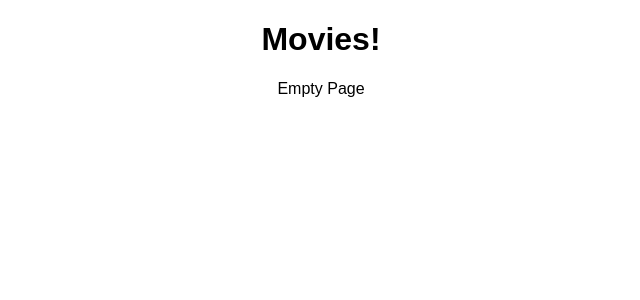
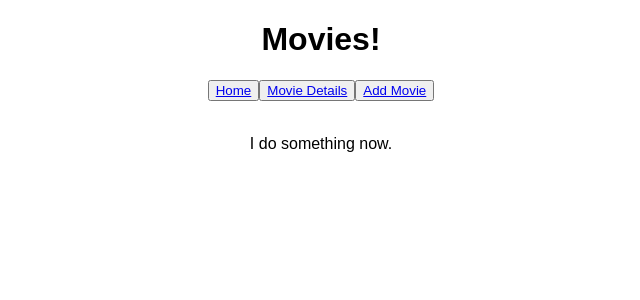
Before and after one commit to ChrisJo93/redux-movie-saga, a React (Create React App) app: page / in a window 1280 px wide. Shown: the top 300 px of the page, without its empty margins (319-959 px from the left). Built offline with nearby package versions, Linux system fonts and the light colour scheme.

Commit message:
links established, homepage router established

```diff
--- a/src/components/App/App.js
+++ b/src/components/App/App.js
@@ -1,5 +1,6 @@
 import React, { Component } from 'react';
-import {HashRouter as Router, Route} from 'react-router-dom';
+import { HashRouter as Router, Route, Link } from 'react-router-dom';
+import HomePage from '../Home/HomePage';
 import './App.css';
 
 class App extends Component {
@@ -9,9 +10,24 @@ class App extends Component {
       <div className="App">
         <h1>Movies!</h1>
         <Router>
-          {/* ADD PAGES! */}
+          <nav>
+            <button>
+              <Link to="/">Home</Link> {/* shows full list of movies*/}
+            </button>
+            <button>
+              <Link to="/details">Movie Details</Link>{' '}
+              {/* has button to return to home */}
+            </button>
+            <button>
+              <Link to="add">Add Movie</Link>{' '}
+              {/*save and cancel button back to home*/}
+            </button>
+          </nav>
+          <br />
+          <Route exact path="/" component={HomePage} />
+          <Route exact path="/details" component={''} />
+          <Route exact path="/add" component={''} />
         </Router>
-        <p>Empty Page</p>
       </div>
     );
   }
--- /dev/null
+++ b/src/components/Home/HomePage.js
@@ -0,0 +1,13 @@
+import React, { Component } from 'react';
+
+class HomePage extends Component {
+  render() {
+    return (
+      <div>
+        <p>I do something now.</p>
+      </div>
+    );
+  }
+}
+
+export default HomePage;
```
Also changed, not shown: src/index.js (+12 -8 lines), 2 other files (tests, documents, lock files or other folders).
